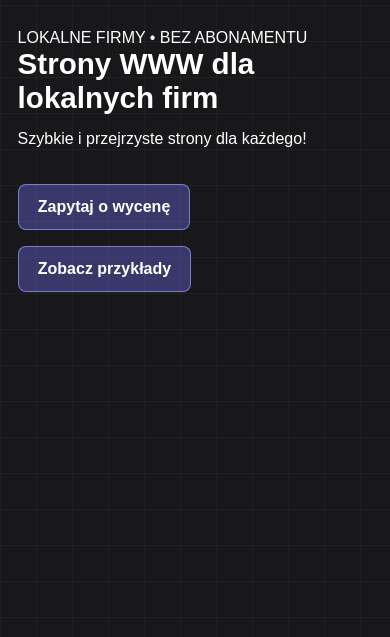
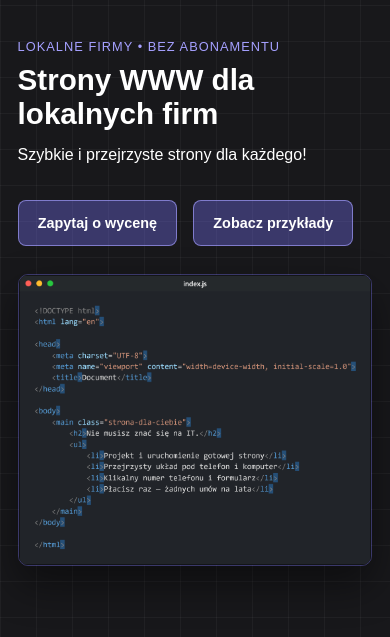
Before and after one commit to omis1805-hash/strona-omwd, a plain HTML site: page index.html in a window 390 px wide. Shown: the part 67-704 px from the top of the page. Drawn offline with Linux system fonts and the light colour scheme.

Commit message:
update plikow (index.html + responsywnosc)

```diff
--- a/index.html
+++ b/index.html
@@ -32,6 +32,8 @@
         </nav>
 
         <section class="hero-content">
+            <div class="hero-grid">
+                <div class="hero-tekst">
                     <span class="hero-badge">LOKALNE FIRMY • BEZ ABONAMENTU</span>
                     <h1>Strony WWW dla lokalnych firm</h1>
                     <p class="hero-sub">
@@ -42,6 +44,12 @@
                         <a href="kontakt.html" class="btn-primary">Zapytaj o wycenę</a>
                         <a href="projekty.html" class="btn-secondary">Zobacz przykłady</a>
                     </div>
+                </div>
+
+                <div class="hero-media">
+                    <img src="img/kod.jpg" alt="Podgląd kodu i struktury strony WWW">
+                </div>
+            </div>
         </section>
     </header>
 
--- a/style.css
+++ b/style.css
@@ -101,9 +101,28 @@ nav {
     max-width: 1120px;
 }
 
+.hero-grid {
+    display: grid;
+    grid-template-columns: minmax(0, 1.05fr) minmax(0, 0.95fr);
+    align-items: center;
+    gap: 2.5rem;
+}
+
+.hero-tekst {
+    text-align: left;
+}
+
+.hero-badge {
+    display: inline-block;
+    font-size: 0.8rem;
+    letter-spacing: 0.08em;
+    color: #a5a0ff;
+}
+
 header h1 {
-    font-size: clamp(2.5rem, 6vw, 4.5rem);
+    font-size: clamp(2.25rem, 4.8vw, 4rem);
     line-height: 1.12;
+    margin-top: 0.5rem;
 }
 
 header p {
@@ -142,7 +161,21 @@ header p {
     border-color: #c4c0ff;
 }
 
-/* Przycisk hamburgera — domyślnie ukryty na dużych ekranach */
+.hero-media {
+    display: flex;
+    justify-content: flex-end;
+}
+
+.hero-media img {
+    display: block;
+    width: 100%;
+    max-width: 560px;
+    height: auto;
+    border-radius: 10px;
+    border: 1px solid rgba(124, 117, 255, 0.35);
+    box-shadow: 0 18px 40px rgba(0, 0, 0, 0.45);
+}
+
 .burger {
     display: none;
     flex-direction: column;
@@ -179,7 +212,6 @@ header p {
     transition: transform 0.25s ease, opacity 0.25s ease;
 }
 
-/* Animacja 3 kresek w "X" po otwarciu menu */
 .burger.is-open span:nth-child(1) {
     transform: translateY(7px) rotate(45deg);
 }
@@ -216,7 +248,6 @@ header p {
     }
 }
 
-/* Małe ekrany: logo po lewej, burger w prawym górnym rogu, menu rozwijane pod spodem */
 @media (max-width: 850px) {
     header {
         min-height: auto;
@@ -266,7 +297,16 @@ header p {
     }
 
     .hero-content {
-        margin-top: 2rem;
+        margin-top: 2.5rem;
+    }
+
+    .hero-grid {
+        grid-template-columns: 1fr;
+        gap: 1.75rem;
+    }
+
+    .hero-badge {
+        opacity: 1;
     }
 
     header h1 {
@@ -278,4 +318,17 @@ header p {
         font-size: 1rem;
         line-height: 1.55;
     }
+
+    .hero-actions a {
+        max-width: 100%;
+        font-size: 0.9rem;
+    }
+
+    .hero-media {
+        justify-content: center;
+    }
+
+    .hero-media img {
+        max-width: 100%;
+    }
 }
```
Also changed, not shown: img/kod.jpg (added), img/kod.png (added). Lines whose indentation alone changed are shown as unchanged.
